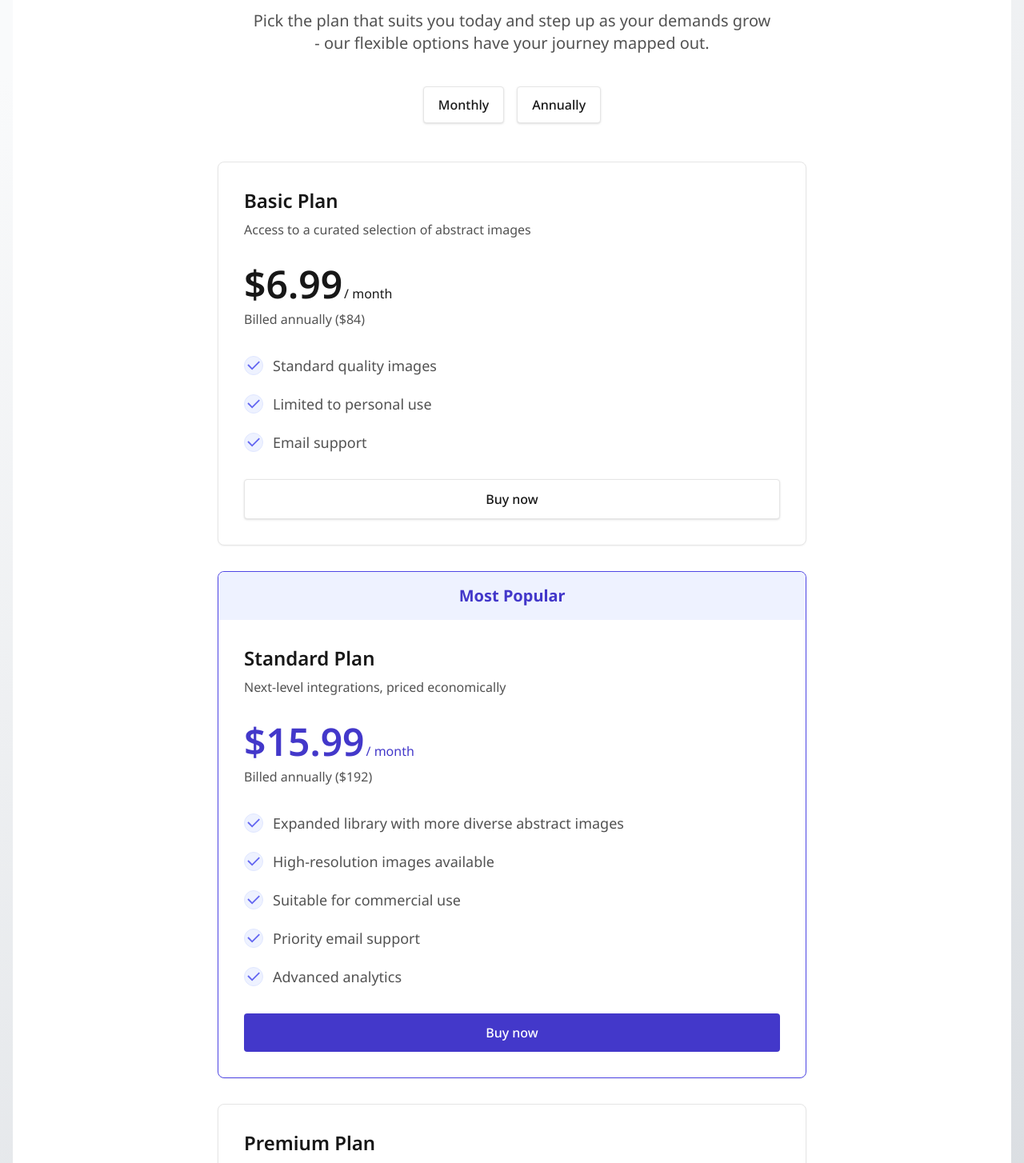
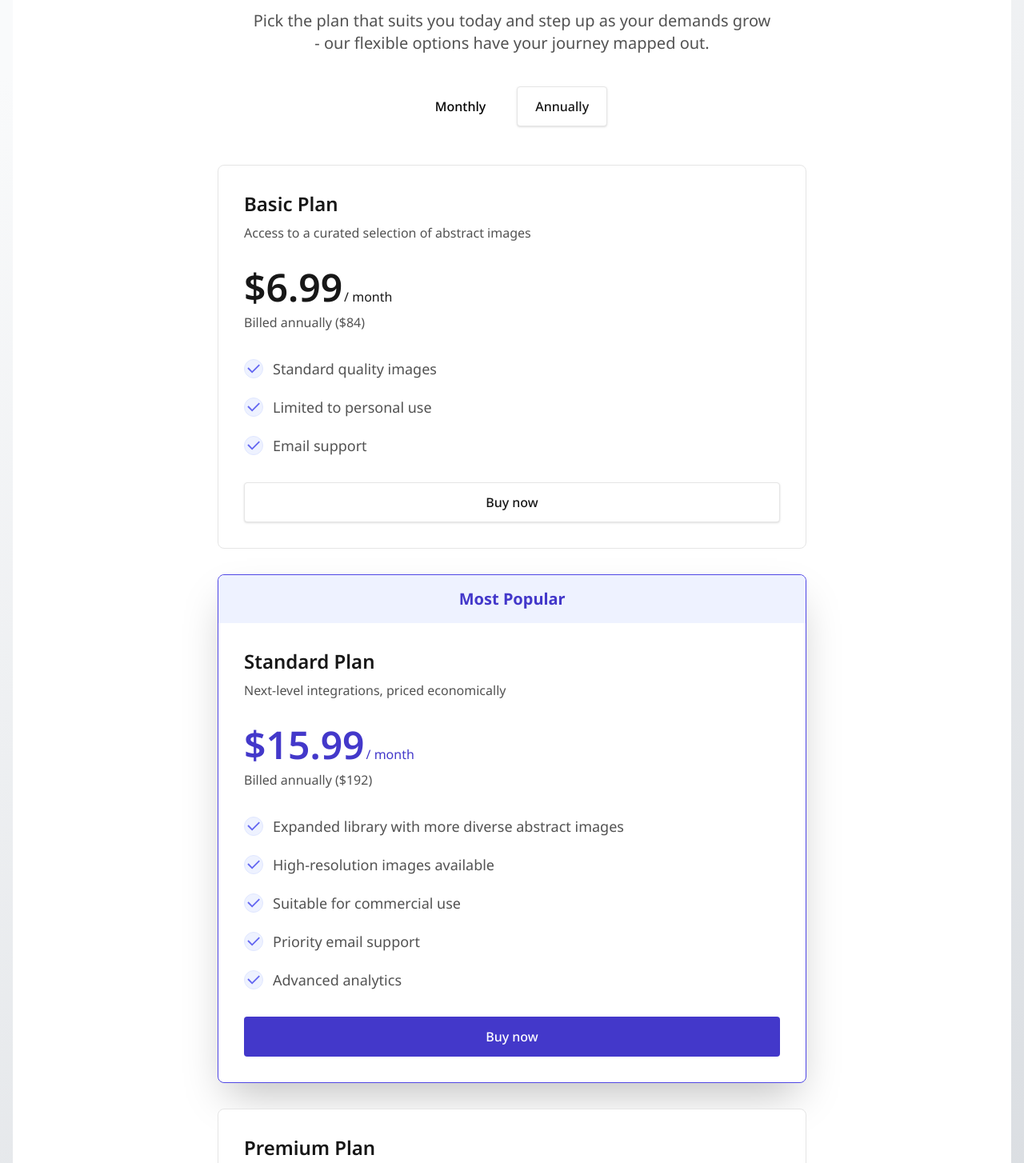
Before and after one commit to av0ed/ui-component-library, a Next.js app: page /pricing/tiers in a window 1280 px wide. Shown: the part 256-1710 px from the top of the page at 80% size. Built offline with nearby package versions, Linux system fonts and the light colour scheme.

Commit message:
update button styles, pricing tier buttons

```diff
--- a/app/_components/button.tsx
+++ b/app/_components/button.tsx
@@ -13,7 +13,7 @@ interface ButtonProps {
   href?: string;
   iconAlign?: IconAlign;
   isDisabled?: boolean;
-  text?: string;
+  text: string;
 }
 
 export default function Button({
@@ -39,9 +39,9 @@ export default function Button({
 
   const renderContent = () => {
     return (
-      <div className={`${text ? "content-spacer" : ""}`}>
+      <div className="content-spacer">
         {renderLeftIcon()}
-        {text && <span>{text}</span>}
+        <span>{text}</span>
         {renderRightIcon()}
       </div>
     );
--- a/app/_components/pricing-card.tsx
+++ b/app/_components/pricing-card.tsx
@@ -24,7 +24,7 @@ export default function PricingCard({
   };
   return (
     <div
-      className={`flex flex-col gap-y-8 w-full bg-white shadow-sm border rounded-lg ${highlighted ? "border-indigo-600" : "border-neutral-200 "}`}
+      className={`flex flex-col gap-y-8 w-full bg-white border rounded-lg ${highlighted ? "border-indigo-600 shadow-2xl" : "border-neutral-200"}`}
     >
       {highlighted && (
         <div className="flex flex-col items-center justify-center bg-indigo-50 p-4 rounded-tl-lg rounded-tr-lg">
--- a/app/_styles/button.css
+++ b/app/_styles/button.css
@@ -1,6 +1,6 @@
 @layer components {
   .__btn--base {
-    @apply flex flex-nowrap items-center justify-center shrink-0 text-sm font-medium rounded p-2.5 transition-colors ease-in-out focus:outline-none focus:ring;
+    @apply flex flex-nowrap border border-transparent items-center justify-center shrink-0 text-sm font-medium rounded p-2.5 transition-colors ease-in-out focus:outline-none focus:ring;
     svg {
       @apply h-5 w-5 p-0.375;
     }
--- a/app/pricing/tiers/page.tsx
+++ b/app/pricing/tiers/page.tsx
@@ -1,4 +1,5 @@
-import type { Metadata } from "next";
+"use client";
+import { useState } from "react";
 import Button from "../../_components/button";
 import PricingCard from "../../_components/pricing-card";
 import TextBanner from "../../_components/text-banner";
@@ -43,11 +44,17 @@ const pricingPlans: PricingCardProps[] = [
   },
 ];
 
-export const metadata: Metadata = {
-  title: "Pricing Tiers  | UI Component Library | Jason Long",
-};
+export default function PricingTiersPage() {
+  const [paymentSchedule, setPaymentSchedule] = useState("Annually");
 
-export default function PricingTiersPage() {
+  const handleClick = (
+    event: React.MouseEvent<HTMLButtonElement | HTMLAnchorElement>,
+  ) => {
+    const currTarget = event.currentTarget;
+    const value = currTarget.textContent;
+    if (value) setPaymentSchedule(value);
+  };
+
   return (
     <div className="h-full flex flex-col">
       <TextBanner
@@ -56,8 +63,16 @@ export default function PricingTiersPage() {
         subheading="Pick the plan that suits you today and step up as your demands grow - our flexible options have your journey mapped out."
       />
       <div className="flex flex-row justify-center gap-x-4 mt-10">
-        <Button classes="btn--lg btn--secondary" text="Monthly" />
-        <Button classes="btn--lg btn--secondary" text="Annually" />
+        <Button
+          classes={`btn--xl ${paymentSchedule === "Monthly" ? "btn--secondary" : ""}`}
+          text="Monthly"
+          onClick={handleClick}
+        />
+        <Button
+          classes={`btn--xl ${paymentSchedule === "Annually" ? "btn--secondary" : ""}`}
+          text="Annually"
+          onClick={handleClick}
+        />
       </div>
       <div className="flex flex-col lg:flex-row gap-y-8 lg:gap-x-8 mt-12">
         {pricingPlans.map((plan, idx) => (
```
